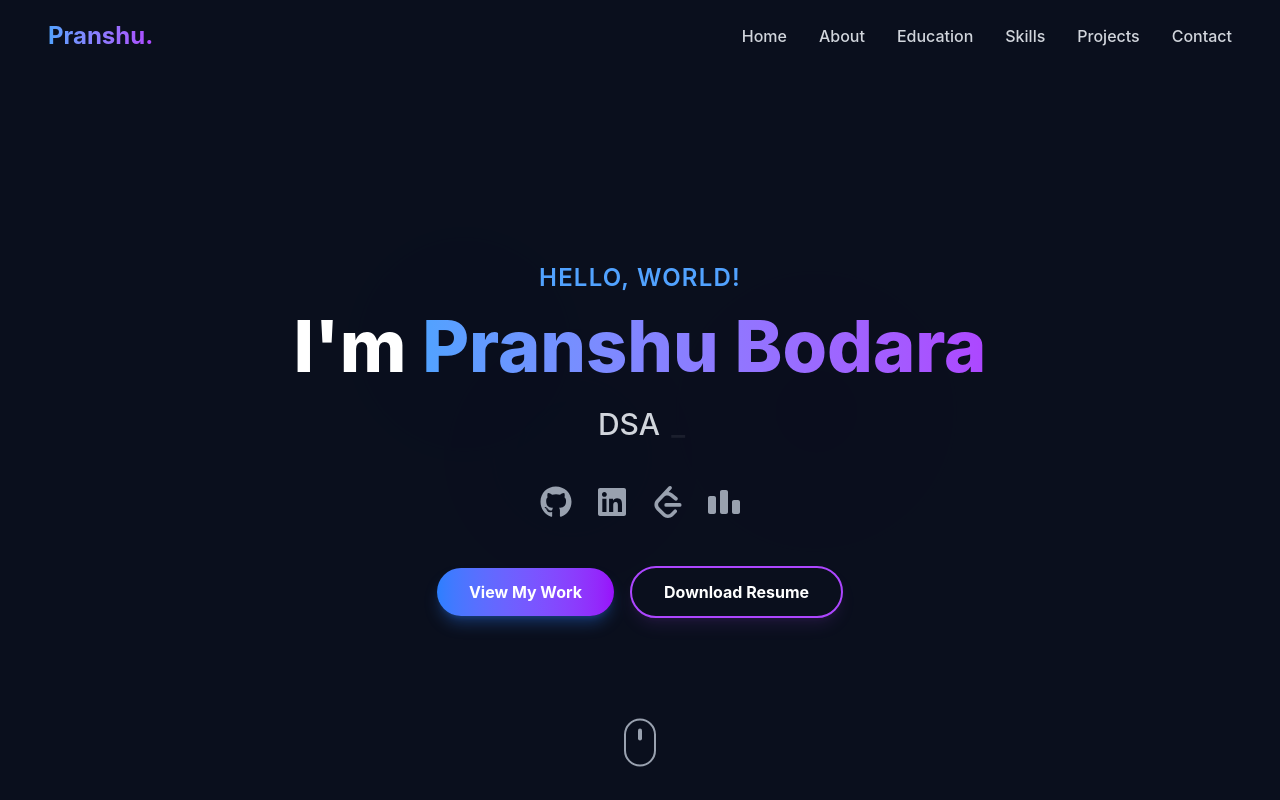
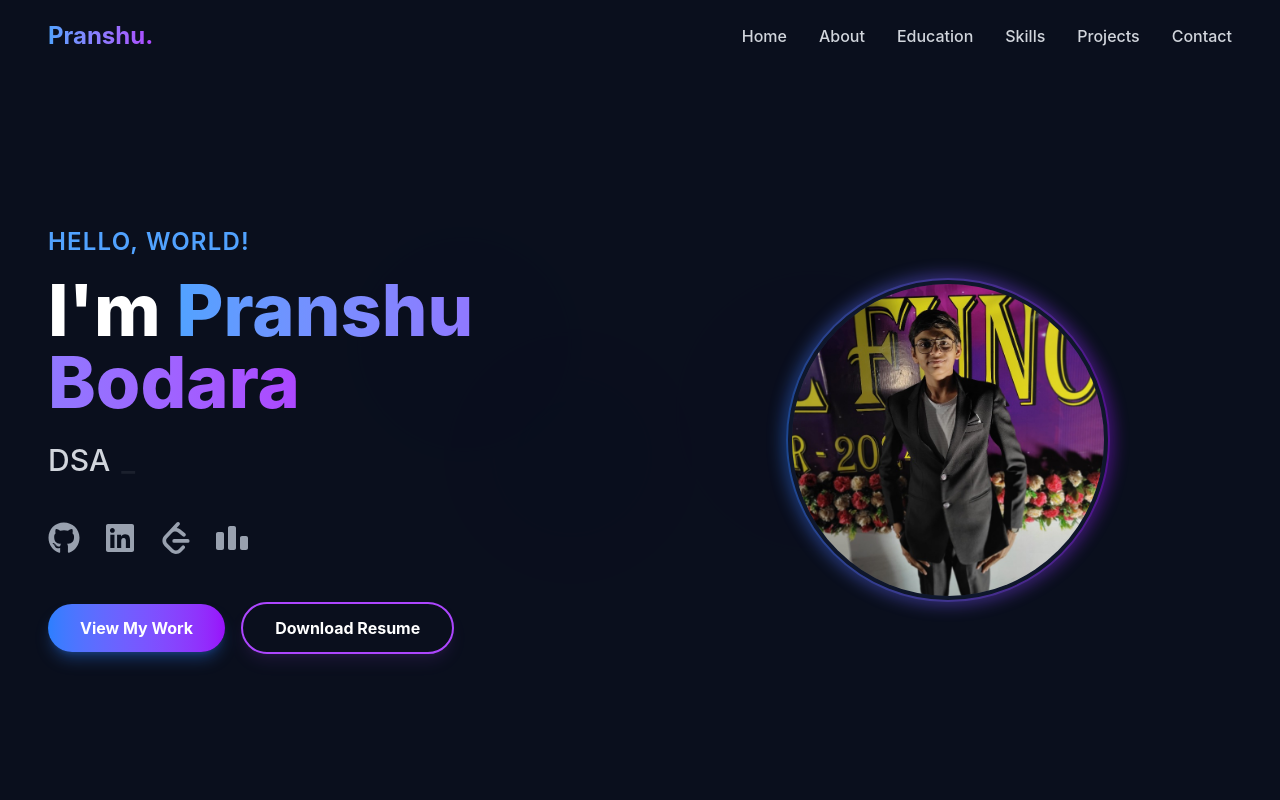
Before and after one commit to Pranshu8916/Pranshu-Portfolio, a React (Vite) app: page / in a window 1280 px wide. Shown: the top 800 px of the page. Built offline with nearby package versions, Linux system fonts and the light colour scheme.

Commit message:
Add profile picture to Hero section with glowing border effect

```diff
--- a/src/components/Hero.jsx
+++ b/src/components/Hero.jsx
@@ -1,7 +1,7 @@
 import React from 'react';
 import { motion } from 'framer-motion';
 import { Typewriter } from 'react-simple-typewriter';
-import { FaGithub, FaLinkedin, FaCode } from 'react-icons/fa';
+import { FaGithub, FaLinkedin } from 'react-icons/fa';
 import { SiLeetcode, SiCodeforces } from 'react-icons/si';
 
 const Hero = () => {
@@ -12,8 +12,12 @@ const Hero = () => {
       <div className="absolute top-1/3 right-1/4 w-72 h-72 bg-purple-500 rounded-full mix-blend-multiply filter blur-3xl opacity-20 animate-blob animation-delay-2000"></div>
       <div className="absolute bottom-1/4 left-1/3 w-72 h-72 bg-indigo-500 rounded-full mix-blend-multiply filter blur-3xl opacity-20 animate-blob animation-delay-4000"></div>
 
-      <div className="container mx-auto px-6 z-10 text-center">
+      <div className="container mx-auto px-6 md:px-12 z-10">
+        <div className="flex flex-col lg:flex-row items-center justify-between gap-12 text-center lg:text-left">
+
+          {/* Text Content */}
           <motion.div
+            className="flex-1 order-2 lg:order-1"
             initial={{ opacity: 0, y: 30 }}
             animate={{ opacity: 1, y: 0 }}
             transition={{ duration: 0.8 }}
@@ -36,7 +40,7 @@ const Hero = () => {
             </div>
 
             <motion.div
-            className="flex justify-center space-x-6 mb-12"
+              className="flex justify-center lg:justify-start space-x-6 mb-12"
               initial={{ opacity: 0 }}
               animate={{ opacity: 1 }}
               transition={{ delay: 0.5, duration: 0.8 }}
@@ -59,7 +63,7 @@ const Hero = () => {
               initial={{ opacity: 0, y: 20 }}
               animate={{ opacity: 1, y: 0 }}
               transition={{ delay: 0.8, duration: 0.8 }}
-            className="flex flex-col sm:flex-row justify-center items-center gap-4"
+              className="flex flex-col sm:flex-row justify-center lg:justify-start items-center gap-4"
             >
               <a href="#projects" className="bg-gradient-to-r from-blue-500 to-purple-600 hover:from-blue-600 hover:to-purple-700 text-white font-bold py-3 px-8 rounded-full shadow-lg shadow-blue-500/30 transition-all hover:scale-105 inline-block w-full sm:w-auto">
                 View My Work
@@ -70,18 +74,30 @@ const Hero = () => {
             </motion.div>
           </motion.div>
 
-        {/* Scroll Down Indicator */}
+          {/* Profile Picture */}
           <motion.div
-          className="absolute bottom-10 left-1/2 transform -translate-x-1/2"
-          animate={{ y: [0, 10, 0] }}
-          transition={{ repeat: Infinity, duration: 1.5 }}
+            className="flex-1 order-1 lg:order-2 flex justify-center items-center"
+            initial={{ opacity: 0, scale: 0.8 }}
+            animate={{ opacity: 1, scale: 1 }}
+            transition={{ duration: 0.8, delay: 0.2 }}
           >
-          <a href="#about" className="text-gray-400 hover:text-white">
-            <div className="w-8 h-12 border-2 border-gray-400 rounded-full flex justify-center">
-              <div className="w-1 h-3 bg-gray-400 rounded-full mt-2"></div>
+            <div className="relative w-64 h-64 md:w-80 md:h-80 group">
+              {/* Outer Glowing Rings */}
+              <div className="absolute -inset-1.5 bg-gradient-to-r from-blue-500 to-purple-600 rounded-full blur opacity-40 group-hover:opacity-75 transition duration-1000 group-hover:duration-200 animate-tilt"></div>
+              <div className="absolute -inset-0.5 bg-gradient-to-r from-blue-500 to-purple-600 rounded-full opacity-30 group-hover:opacity-50 transition duration-500"></div>
+
+              {/* Image Container */}
+              <div className="relative w-full h-full rounded-full overflow-hidden border-4 border-slate-900 bg-slate-800">
+                <img
+                  src="/profile.jpg"
+                  alt="Pranshu Bodara"
+                  className="w-full h-full object-cover object-center scale-100 group-hover:scale-105 transition-transform duration-500"
+                />
               </div>
-          </a>
+            </div>
           </motion.div>
+
+        </div>
       </div>
     </section>
   );
```
Also changed, not shown: public/profile.jpg (added). Lines whose indentation alone changed are shown as unchanged.
